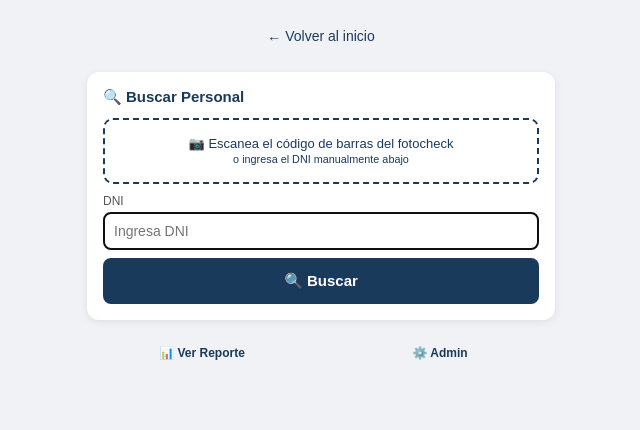
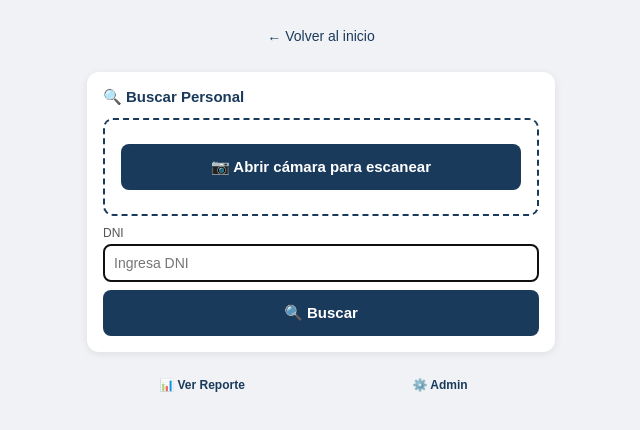
Before and after one commit to asistenciametsofs/protocolo-app, a Flask app: page /asistencia in a window 1280 px wide. Shown: the part 54-484 px from the top of the page, without its empty margins (319-959 px from the left). Run offline with Flask 3, Linux system fonts and the light colour scheme; some libraries are stand-ins or nearby versions.

Commit message:
Agregar scanner camara asistencia

```diff
--- a/templates/asistencia.html
+++ b/templates/asistencia.html
@@ -29,6 +29,7 @@
         .links { display: flex; gap: 8px; margin-top: 16px; }
         .link-btn { flex: 1; padding: 10px; background: #f0f2f5; border-radius: 8px; text-align: center; text-decoration: none; color: #1a3a5c; font-size: 12px; font-weight: bold; }
     </style>
+<script src="https://unpkg.com/html5-qrcode@2.3.8/html5-qrcode.min.js"></script>
 </head>
 <body>
 <div class="header">
@@ -40,8 +41,8 @@
     <div class="card">
         <div class="card-title">🔍 Buscar Personal</div>
         <div class="scanner-area">
-            📷 Escanea el código de barras del fotocheck<br>
-            <small>o ingresa el DNI manualmente abajo</small>
+            <button class="btn btn-buscar" onclick="toggleScanner()" id="btn_scanner" style="margin-bottom:8px">📷 Abrir cámara para escanear</button>
+            <div id="reader" style="display:none;width:100%"></div>
         </div>
         <label>DNI</label>
         <input type="text" id="dni_input" placeholder="Ingresa DNI" maxlength="20" oninput="this.value=this.value.toUpperCase()" onkeypress="if(event.key==='Enter') buscarPersonal()" autofocus>
@@ -152,6 +153,36 @@ function mostrarMensaje(texto, tipo) {
     el.className = `mensaje msg-${tipo}`;
     el.style.display = 'block';
 }
+let scanner = null;
+let scannerActivo = false;
+
+function toggleScanner() {
+    if (scannerActivo) {
+        scanner.stop().then(() => {
+            document.getElementById('reader').style.display = 'none';
+            document.getElementById('btn_scanner').textContent = '📷 Abrir cámara para escanear';
+            scannerActivo = false;
+        });
+    } else {
+        document.getElementById('reader').style.display = 'block';
+        document.getElementById('btn_scanner').textContent = '⏹ Cerrar cámara';
+        scanner = new Html5Qrcode('reader');
+        scanner.start(
+            { facingMode: 'environment' },
+            { fps: 10, qrbox: { width: 250, height: 100 } },
+            (decodedText) => {
+                document.getElementById('dni_input').value = decodedText.replace(/\D/g,'').slice(0,8);
+                scanner.stop().then(() => {
+                    document.getElementById('reader').style.display = 'none';
+                    document.getElementById('btn_scanner').textContent = '📷 Abrir cámara para escanear';
+                    scannerActivo = false;
+                    buscarPersonal();
+                });
+            },
+            (error) => {}
+        ).then(() => { scannerActivo = true; });
+    }
+}
 </script>
 </body>
 </html>
```
